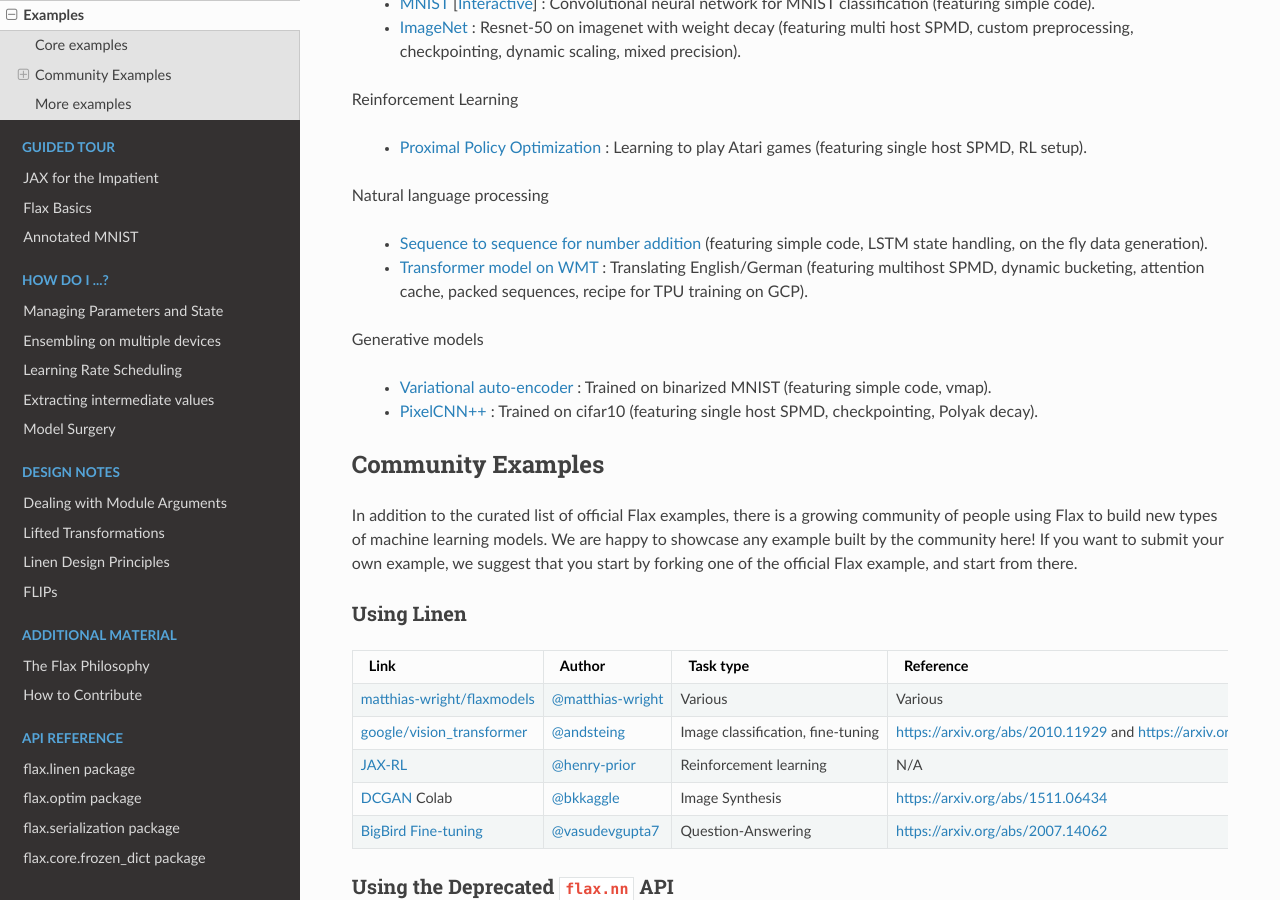
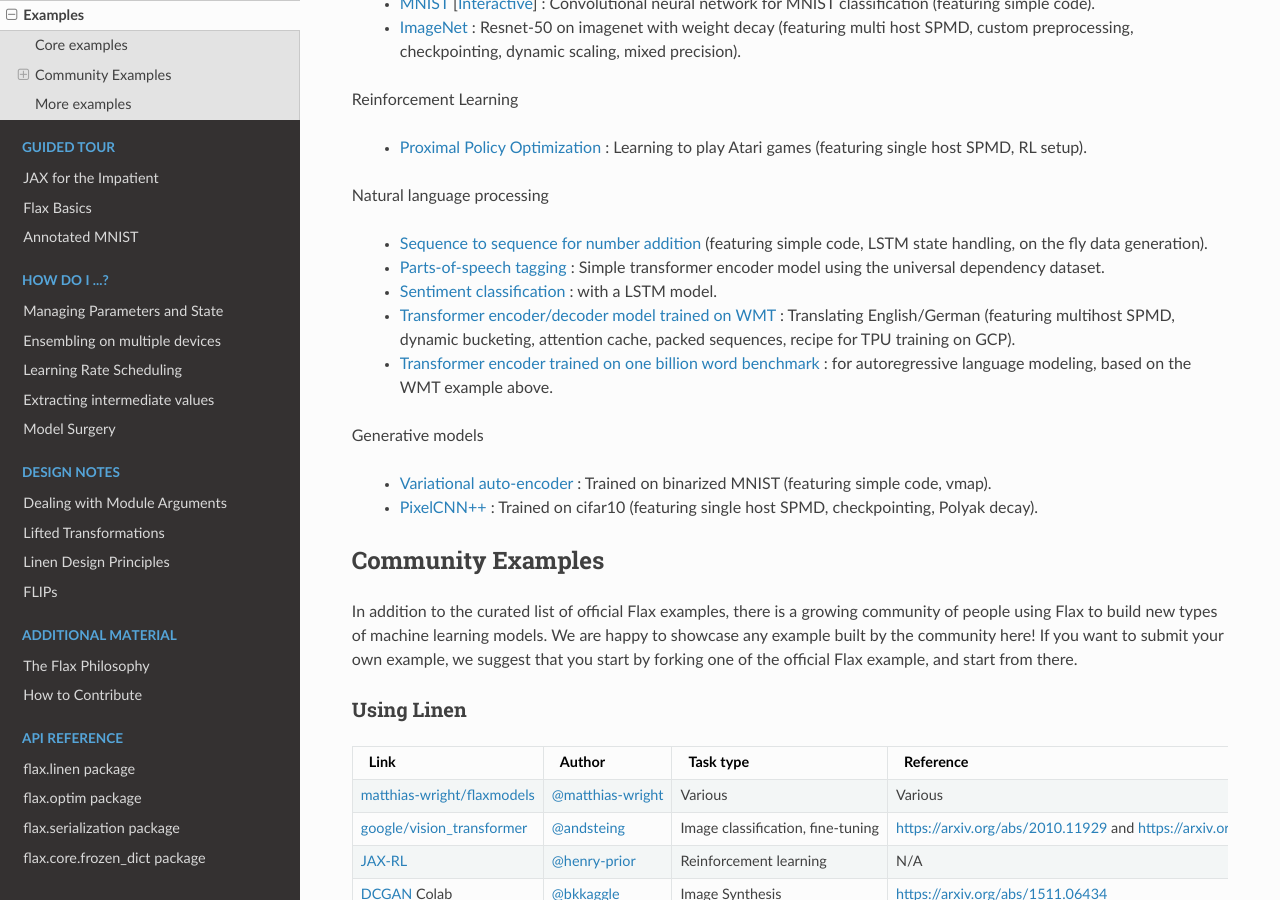
Before and after one commit to bortkomencw/flax, a Sphinx documentation site: the page built from docs/examples.rst, in a window 1280 px wide and 900 px high, scrolled down 368 px. Built offline with Sphinx 7.4.7 and the Read the Docs theme 2.0.0, drawn with Linux system fonts in a browser that asks for light colours.

Commit message:
Adds NLP example references.

```diff
--- a/docs/examples.rst
+++ b/docs/examples.rst
@@ -35,10 +35,19 @@
    -  `Sequence to sequence for number
       addition <https://github.com/google/flax/tree/main/examples/seq2seq/>`__
       (featuring simple code, LSTM state handling, on the fly data generation).
-   -  `Transformer model on
-      WMT <https://github.com/google/flax/tree/main/examples/wmt/>`__ :
-      Translating English/German (featuring multihost SPMD, dynamic bucketing, attention cache,
-      packed sequences, recipe for TPU training on GCP).
+   -  `Parts-of-speech tagging
+      <https://github.com/google/flax/tree/main/examples/nlp_seq/>`__ : Simple
+      transformer encoder model using the universal dependency dataset.
+   -  `Sentiment classification
+      <https://github.com/google/flax/tree/main/examples/sst2/>`__ :
+      with a LSTM model.
+   -  `Transformer encoder/decoder model trained on WMT
+      <https://github.com/google/flax/tree/main/examples/wmt/>`__ :
+      Translating English/German (featuring multihost SPMD, dynamic bucketing,
+      attention cache, packed sequences, recipe for TPU training on GCP).
+   -  `Transformer encoder trained on one billion word benchmark
+      <https://github.com/google/flax/tree/main/examples/lm1b/>`__ :
+      for autoregressive language modeling, based on the WMT example above.
 
 Generative models
 
```
